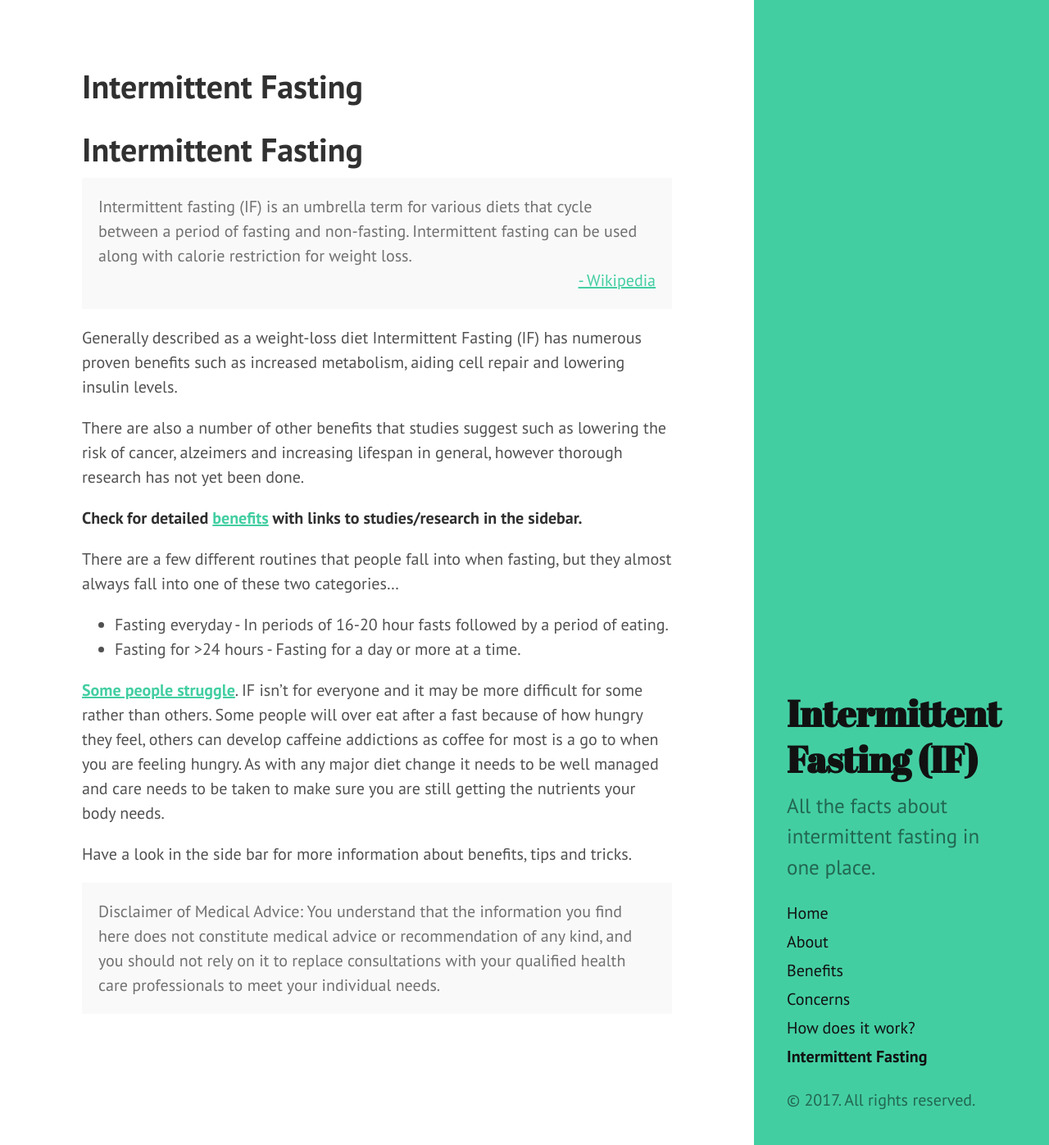
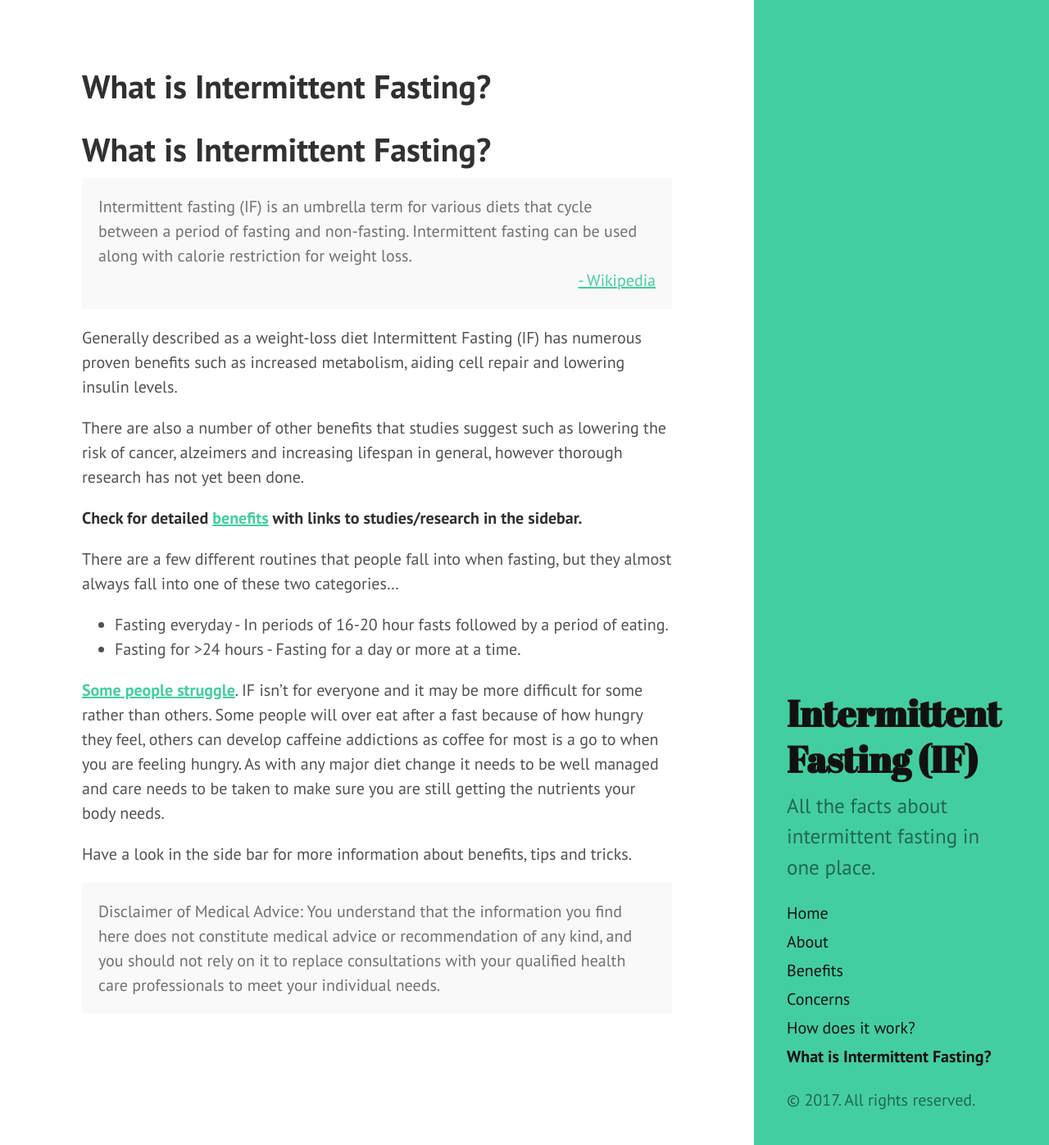
Before and after one commit to foopod/intermittentFasting, a Jekyll site: the page built from index.md, in a window 1280 px wide and 1397 px high. Shown: the whole window at 82% size. Built offline with Jekyll 4.4.1, drawn with Linux system fonts in a browser that asks for light colours; our own code applies the rules of GitHub Pages for plain Markdown files.

Commit message:
Update index.md

```diff
--- a/index.md
+++ b/index.md
@@ -3,7 +3,7 @@ layout: page
 title:
 ---
 
-# Intermittent Fasting
+# What is Intermittent Fasting?
 
 <p class="message" style="overflow:hidden">
   Intermittent fasting (IF) is an umbrella term for various diets that cycle between a period of fasting and non-fasting. Intermittent fasting can be used along with calorie restriction for weight loss.
```
